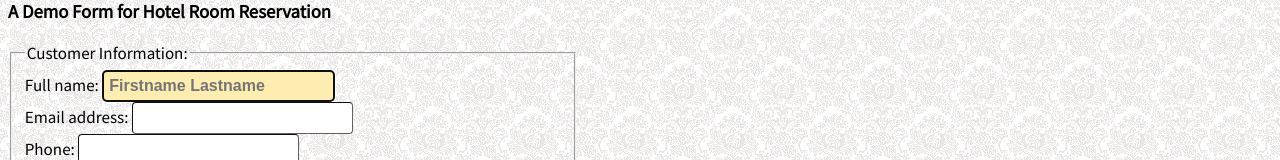
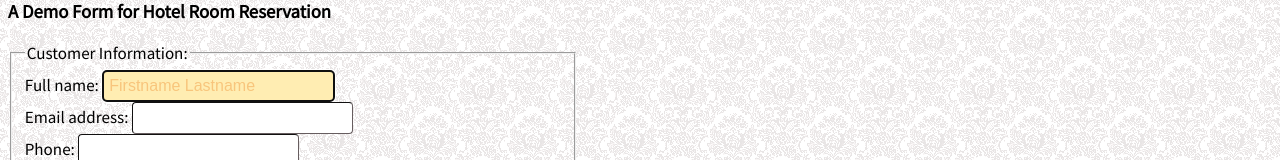
Before and after one commit to lecsulb/hw2-is445, a plain HTML site: page hw2/reservation.html in a window 1280 px wide. Shown: the part 197-357 px from the top of the page. Drawn offline with Linux system fonts and the light colour scheme; a web font is replaced by a local one.

Commit message:
Change CSS

```diff
--- a/hw2/resource/hw2decor.css
+++ b/hw2/resource/hw2decor.css
@@ -45,6 +45,8 @@ input:focus, select:focus, textarea:focus {
     color: #147e30;
 }
 
+
+
 table {
     padding-left: 1.5cm;
 }
@@ -70,6 +72,11 @@ input, select, textarea {
     border-color: #665D5F;
     border-width: 1px;
     padding: 6px;
+}
+
+input::-webkit-input-placeholder {
+    color: #f8c57c;
+    font-weight: normal;
 }
 
 .gray {
```
